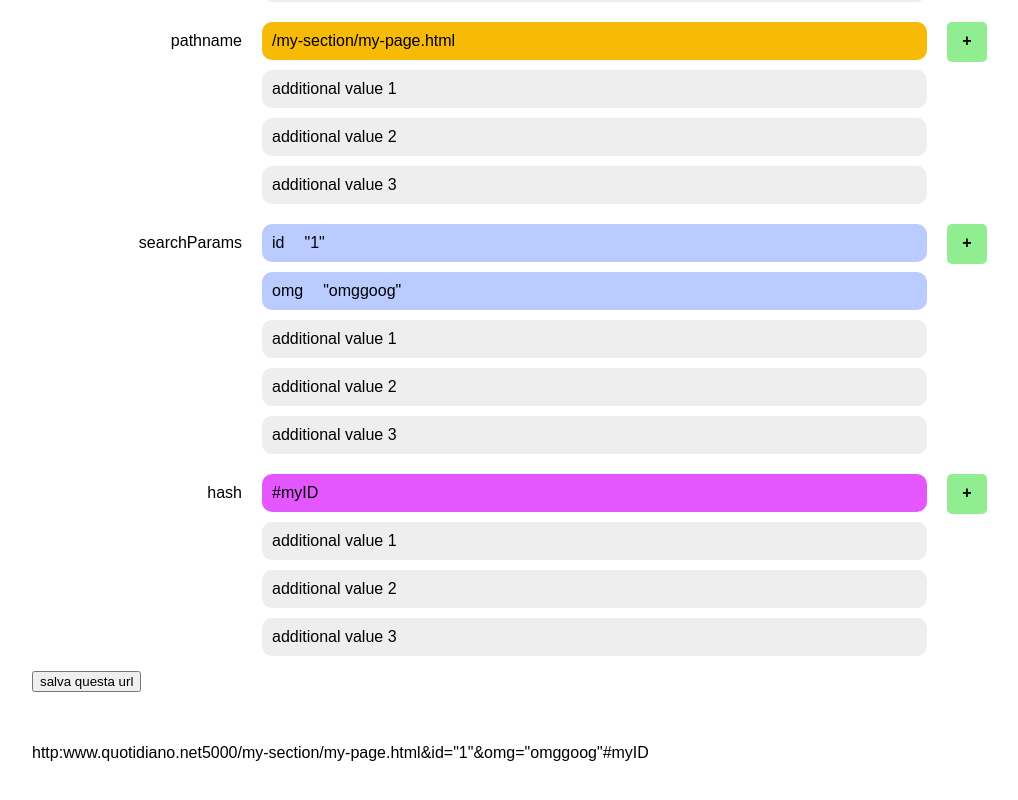
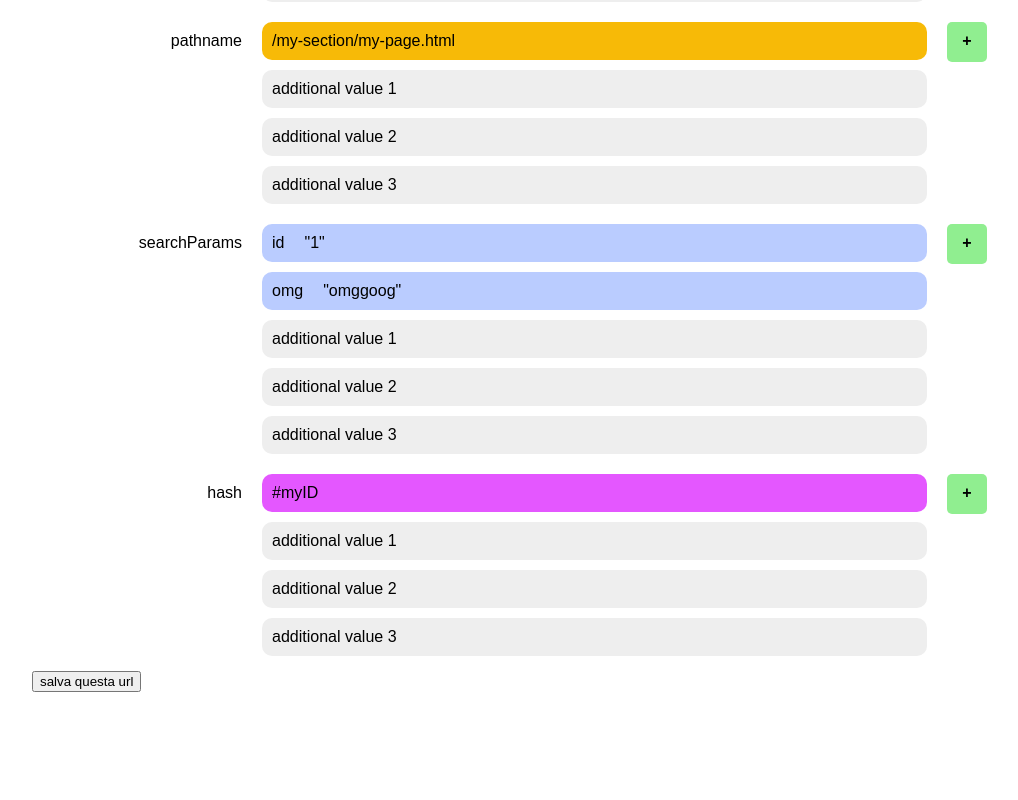
Before and after one commit to pameljoel/dev-bookmarker, a React (Create React App) app: page / in a window 1280 px wide. Shown: the part 1503-2303 px from the top of the page, without its empty margins (128-1146 px from the left). Built offline with nearby package versions, Linux system fonts and the light colour scheme.

Commit message:
it shows saves urls

```diff
--- a/src/App.js
+++ b/src/App.js
@@ -275,6 +275,8 @@ class App extends Component {
             <UrlComponent saveUrlCallback={this.saveUrl} parts={parts} />
           </div>
         </div>
+
+        {this.state.savedUrls.map((url, i) => <div key={`${url}-${i}`}>{url}</div>)}
       </div>
     );
   }
--- a/src/UrlComponent.js
+++ b/src/UrlComponent.js
@@ -3,6 +3,10 @@ import PropTypes from 'prop-types';
 
 import Part from './Part';
 
+function makeUrlString(urlArray) {
+  const string = urlArray.join('');
+  return string;
+}
 
 function extractValue(prop, type) {
   if (typeof prop === type) {
@@ -28,9 +32,6 @@ function extractValue(prop, type) {
 export default class UrlComponent extends Component {
   constructor(props) {
     super(props);
-    this.state = {
-      url: '',
-    };
     this.addToUrl = this.addToUrl.bind(this);
   }
 
@@ -42,19 +43,19 @@ export default class UrlComponent extends Component {
     let url = '';
     const { parts } = this.props;
 
-    console.log(parts);
+    url = parts.map((part) => {
+      // if (part.additionalValues.length > 0) {
+      //   return part.additionalValues.map(additionaValue => extractValue(additionaValue.value, 'string'));
+      // }
+      return extractValue(part.value, part.partType);
+    });
 
-    url = parts.map(part => extractValue(part.value, part.partType));
-
-    if (url.length > 0) {
-      this.setState({ url });
-    }
+    return url;
   }
 
 
   render() {
     const { parts, saveUrlCallback } = this.props;
-    const { url } = this.state;
     return (
       <div>
         <div className="url">
@@ -72,13 +73,9 @@ export default class UrlComponent extends Component {
             ))}
         </div>
 
-        <button onClick={() => saveUrlCallback(url)}>
+        <button onClick={() => saveUrlCallback(makeUrlString(this.addToUrl()))}>
           salva questa url
         </button>
-        <br />
-        <br />
-        <br />
-        <p>{this.state.url}</p>
       </div>
     );
   }
```
